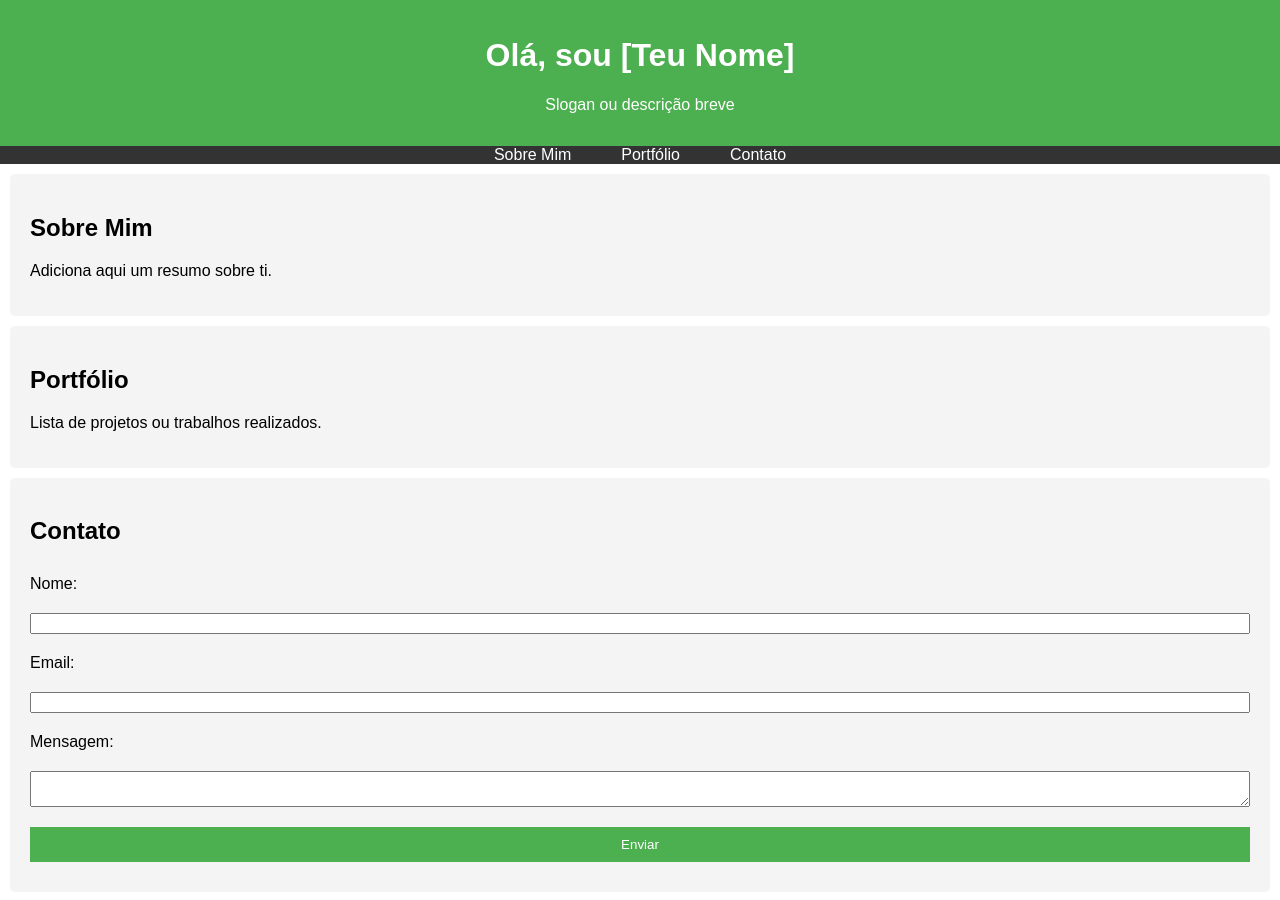
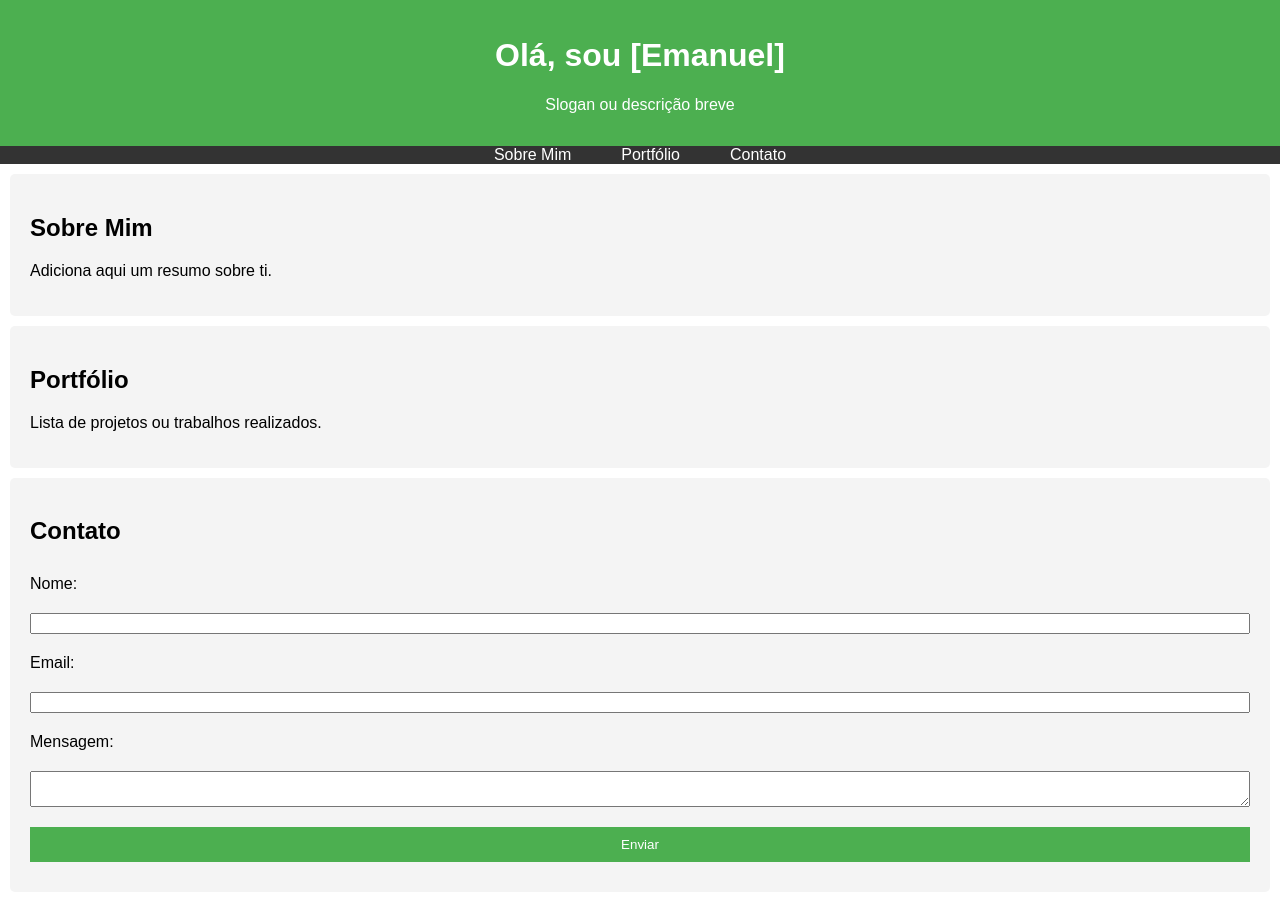
Before and after one commit to Emanuelrtfg/emanuelgouveia, a plain HTML site: page index.html in a window 1280 px wide. Drawn offline with Linux system fonts and the light colour scheme.

Commit message:
Update index.html

```diff
--- a/index.html
+++ b/index.html
@@ -8,7 +8,7 @@
 </head>
 <body>
     <header>
-        <h1>Olá, sou [Teu Nome]</h1>
+        <h1>Olá, sou [Emanuel]</h1>
         <p>Slogan ou descrição breve</p>
     </header>
     <nav>
```
